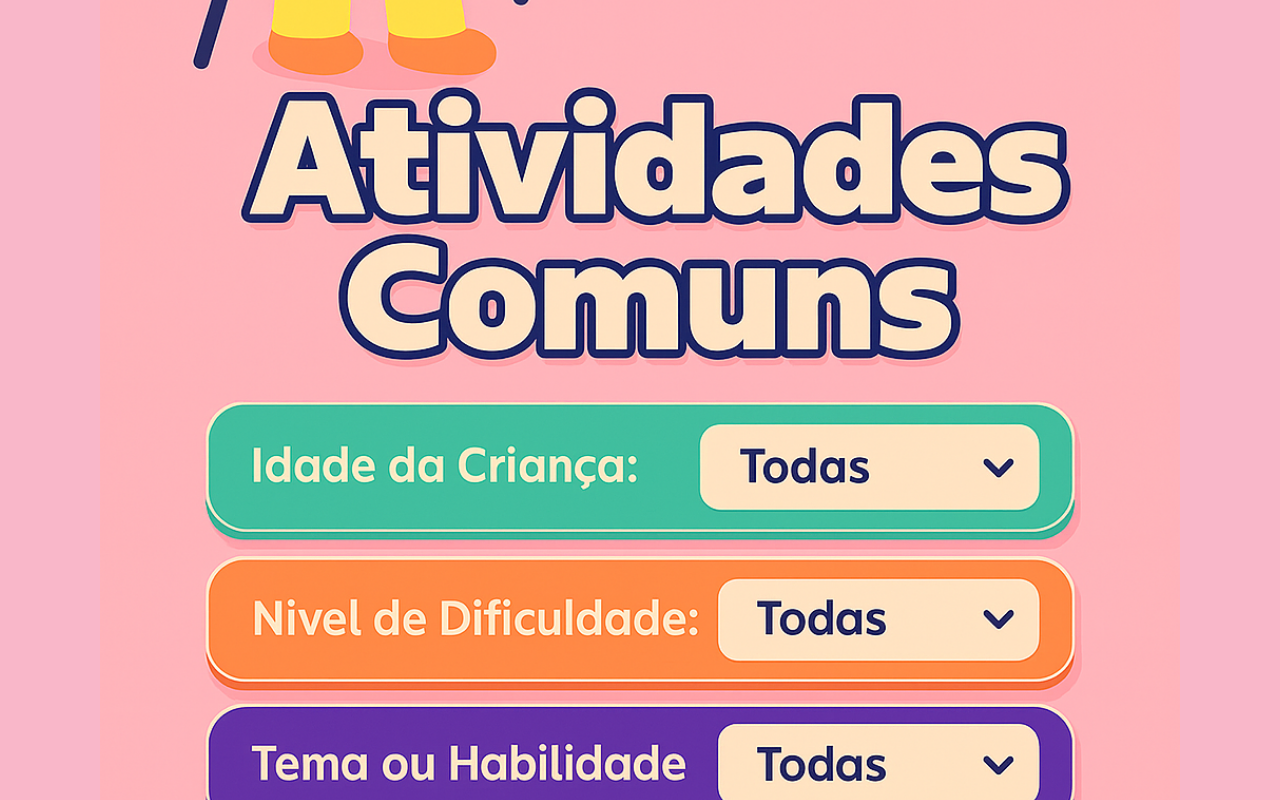
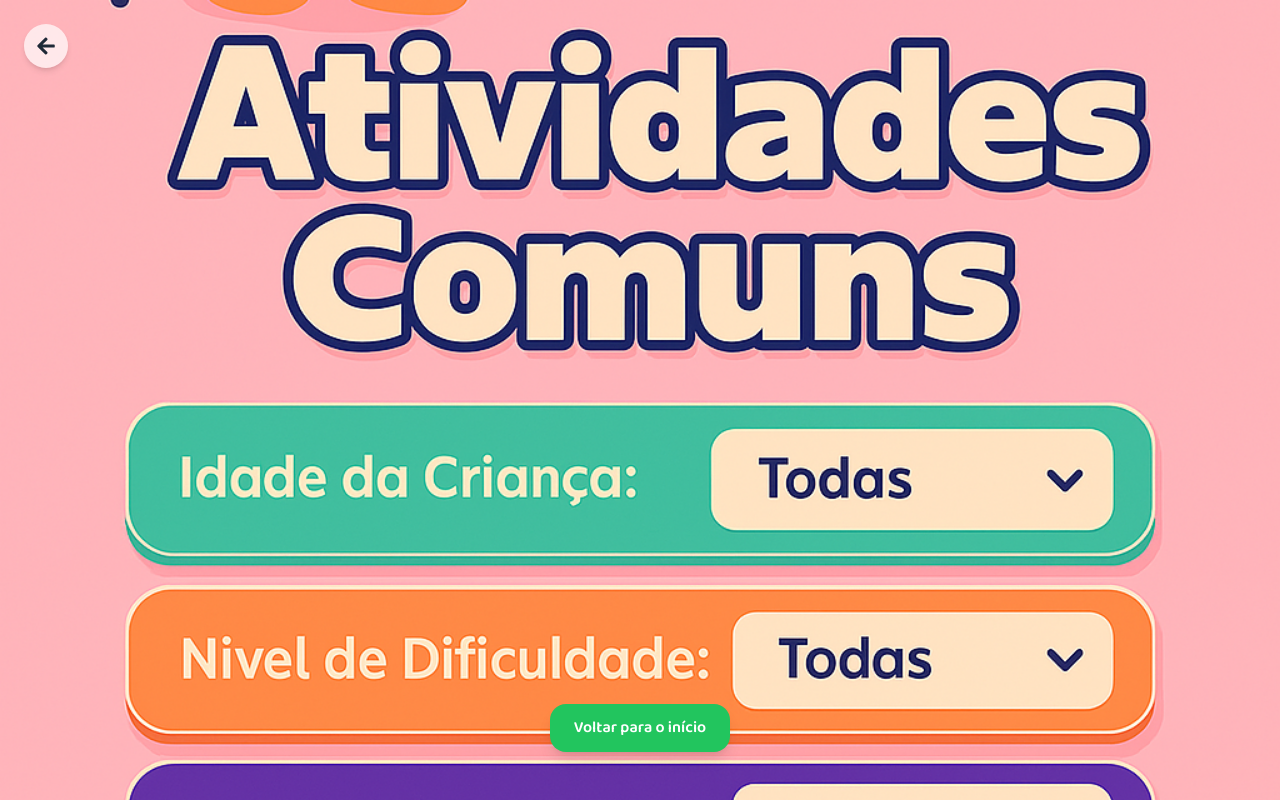
Before and after one commit to letiricetti2-alt/gerador-de-atividades-infantis, a Next.js app: page /atividades-comuns in a window 1280 px wide. Built offline with nearby package versions, Linux system fonts and the light colour scheme.

Commit message:
Update page.jsx

```diff
--- a/app/atividades-comuns/page.jsx
+++ b/app/atividades-comuns/page.jsx
@@ -1,40 +1,50 @@
 "use client";
+
 import Image from "next/image";
+import Link from "next/link";
+import { motion } from "framer-motion";
+import { FaArrowLeft } from "react-icons/fa";
 
 export default function AtividadesComuns() {
   return (
-    <div
-      style={{
-        backgroundColor: "#F9B7C9", // rosa suave
-        display: "flex",
-        justifyContent: "center",
-        alignItems: "center",
-        height: "100vh",
-        width: "100vw",
-        overflow: "hidden",
-      }}
-    >
-      <div
+    <main className="relative min-h-screen w-full flex items-center justify-center overflow-hidden">
+      {/* 🔹 Imagem de fundo (comum.jpeg) */}
+      <Image
+        src="/comum.jpeg"
+        alt="Atividades Comuns"
+        fill
+        priority
         style={{
-          position: "relative",
-          width: "100%",
-          maxWidth: "1080px",
-          aspectRatio: "1080 / 2340",
-          display: "flex",
-          justifyContent: "center",
-          alignItems: "center",
+          objectFit: "cover", // preenche completamente
+          objectPosition: "center", // centraliza
         }}
+      />
+
+      {/* 🔹 Conteúdo sobreposto */}
+      <div className="absolute inset-0 flex flex-col items-center justify-end pb-12 text-center z-10">
+        <motion.div
+          initial={{ opacity: 0, y: 30 }}
+          animate={{ opacity: 1, y: 0 }}
+          transition={{ duration: 0.6 }}
+          className="w-full flex flex-col items-center gap-4"
+        >
+          {/* Botão voltar */}
+          <Link
+            href="/"
+            className="bg-green-500 text-white font-semibold py-3 px-6 rounded-2xl shadow-lg hover:scale-105 transition"
+          >
+            Voltar para o início
+          </Link>
+        </motion.div>
+      </div>
+
+      {/* 🔹 Ícone voltar no topo esquerdo */}
+      <Link
+        href="/"
+        className="absolute top-6 left-6 bg-white/70 hover:bg-white p-3 rounded-full shadow-md text-gray-800 transition"
       >
-        <Image
-          src="/comum.jpeg" // imagem que você vai salvar em /public
-          alt="Atividades Comuns"
-          fill
-          style={{
-            objectFit: "contain",
-          }}
-          priority
-        />
-      </div>
-    </div>
+        <FaArrowLeft size={20} />
+      </Link>
+    </main>
   );
 }
```
